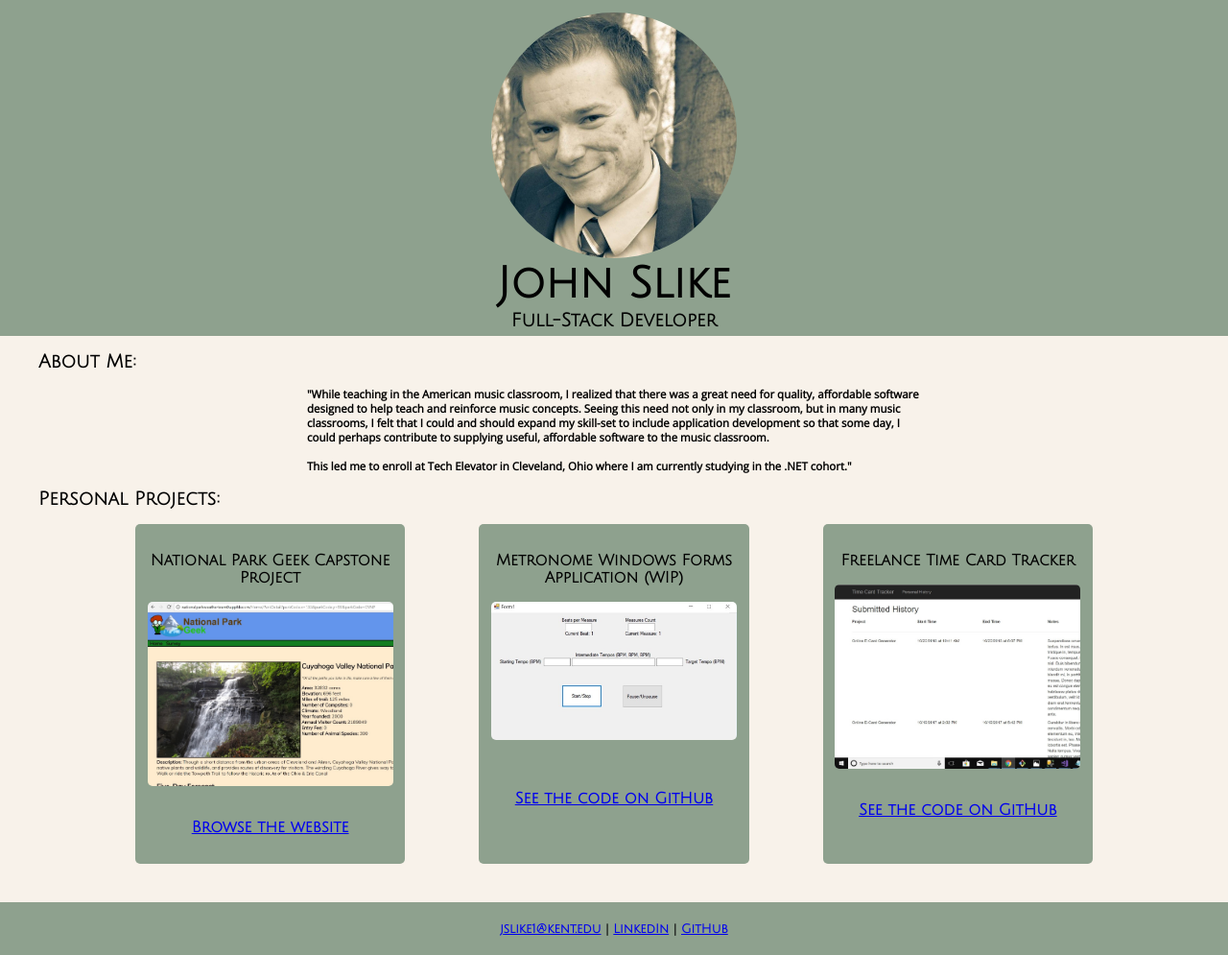
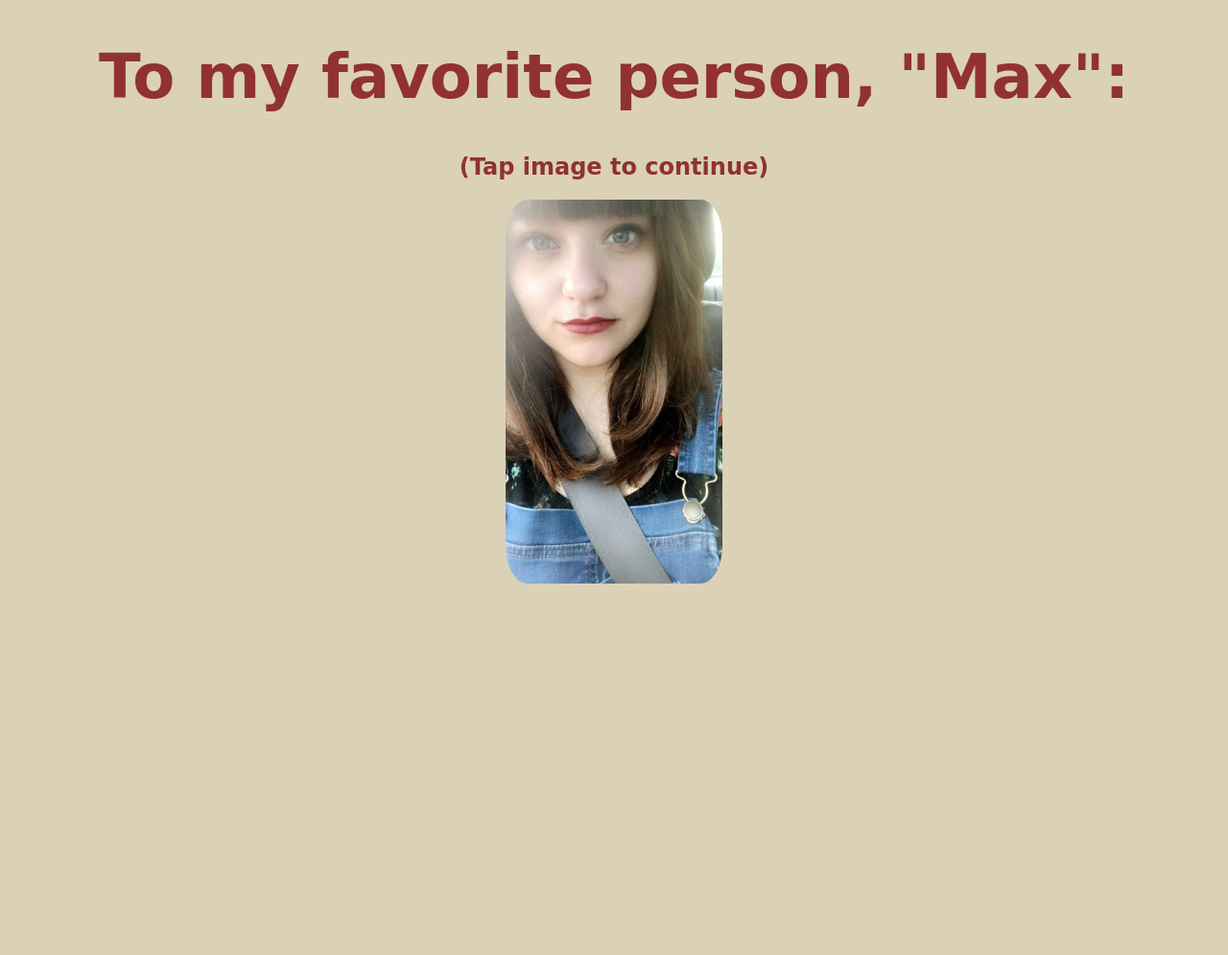
Before and after one commit to Jslike1/jslike1.github.io, a plain HTML site: page index.html in a window 1280 px wide. Shown: the whole page at 96% size. After the commit the page ends 800 px from the top, so only its background shows below. Drawn offline with nearby package versions, Linux system fonts and the light colour scheme; a web font is replaced by a local one.

Commit message:
Valentine's day

```diff
--- a/index.html
+++ b/index.html
@@ -4,45 +4,17 @@
     <meta charset="UTF-8">
     <meta name="viewport" content="width=device-width, initial-scale=1.0">
     <meta http-equiv="X-UA-Compatible" content="ie=edge">
-    <title>John Slike - Developer</title>
     <link rel="stylesheet" href="style.css">
-    <link href="https://fonts.googleapis.com/css?family=Julius+Sans+One|Open+Sans" rel="stylesheet">
+    <link href="https://fonts.googleapis.com/css?family=Felipa" rel="stylesheet">
+    <title>Document</title>
 </head>
-<body>
-    <div class="banner">
-        <img src="SlikeTrumpetWebSquare.jpg" alt="">
-        <h1>John Slike</h1>
-        <h2>Full-Stack Developer</h2>
+<script src="script.js"></script>
+<body style="font-family: 'Felipa', cursive; background-color: rgb(218, 209, 182);">
+    <div class="card">
+        <h1 class="title">To my favorite person, "Max":</h1>
+        <h2 class="instructions">(Tap image to continue)</h2>
+        <img onclick="update()" id="image" src="1.jpg" class="picture">
+        <h1 id="text" class="title"></h1>
     </div>
-
-    <div class = "content">
-        <h2>About Me:</h2>
-        <h4>"While teaching in the American music classroom, I realized that there was a great need for quality, affordable software designed to help teach and reinforce music concepts. Seeing this need not only in my classroom, but in many music classrooms, I felt that I could and should expand my skill-set to include application development so that some day, I could perhaps contribute to supplying useful, affordable software to the music classroom.<br/><br/>This led me to enroll at Tech Elevator in Cleveland, Ohio where I am currently studying in the .NET cohort."</h4>
-
-        <h2>Personal Projects:</h2>
-        <div class = "projects">
-            <div class = "project">
-                <h3>National Park Geek Capstone Project</h3>
-                <img src="NationalParkGeek.jpg" alt="">
-                <h3></br><a href="http://nationalparkweatherteam0.apphb.com/">Browse the website</a></h3>
-            </div>
-            <div class = "project">
-                <h3>Metronome Windows Forms Application (WIP)</h3>
-                <img src="Metronome1.jpg" alt="">
-                <h3></br></br><a href="https://github.com/Jslike1/MetronomeWIP/tree/master/MetronomeWIP">See the code on GitHub</a></h3>
-            </div>
-            <div class = "project">
-                <h3>Freelance Time Card Tracker</h3>
-                <img src="FreelanceTimeCardTracker.jpg" alt="">
-                <h3></br><a href="https://github.com/Jslike1/FreelanceTimeCardTracker">See the code on GitHub</a></h3>
-            </div>
-        </div>
-    </div>
-
-    <div class="footer">
-        <h3><a href="jslike1@kent.edu">jslike1@kent.edu</a> | <a href="https://www.linkedin.com/in/jslike1/">LinkedIn</a> | <a href="https://github.com/Jslike1">GitHub</a></h3>
-    </div>
-
-
 </body>
 </html>
--- /dev/null
+++ b/script.js
@@ -0,0 +1,32 @@
+var counter = 2;
+
+function update() {
+    var image = document.querySelector('#image');
+    var text = document.querySelector('#text');
+    if(counter <= 5)
+    {
+        image.src = '../' + counter + '.jpg';
+    }
+
+    switch(counter)
+    {
+        case 2:
+        text.innerHTML = 'Thank You...'
+        break;
+
+        case 3:
+        text.innerHTML = '...for all...'
+        break;
+
+        case 4:
+        text.innerHTML = 'the memories!'
+        break;
+
+        default:
+        text.innerHTML = 'Happy Valentine`s Day. I love you!'
+        break;
+
+    }
+
+    counter++;
+}
--- a/style.css
+++ b/style.css
@@ -1,103 +1,13 @@
-
-
-
-body {
-    font-family: 'Julius Sans One', sans-serif;
-    margin: 0px;
-    background-color: rgb(248, 242, 234);
+.card {
+    text-align: center;
+    color: rgb(145, 49, 49);
 }
 
-div.banner img {
-    border-radius: 50%;
-    display: block;
-    border-top: 5%;
-    margin-left: auto;
-    margin-right: auto;
-    max-width: 20%;
-    height: auto;
-    padding: 0px 0px 0px 0px;
+.title {
+    font-size: 5vw;
 }
 
-div.banner {
-    background-color: rgb(142, 161, 142);
-    text-align: center;
-    margin: 0px;
-    padding-top: 1%
+.picture {
+    max-height: 50vh;
+    border-radius: 10%
 }
-
-div.banner h1 {
-    font-size: 3.5vw;
-    padding: 0px 0px 0vw 0px;
-    margin-bottom: .25vh;
-    margin-top: .25vh;
-}
-
-div.banner h2 {
-    font-size: 1.5vw;
-    padding: 0px 0px .5vw 0px;
-    margin-top: .25vw;
-}
-
-div.footer {
-    background-color: rgb(142, 161, 142);
-    width:100%;
-    margin-top: 5vh;
-    padding: 1vh 0px 1vh 0px;
-    text-align: center
-}
-
-div.footer h3 {
-    font-size: 1vw;
-
-}
-
-div.content h2 {
-    padding: 0px 0px 0px 5vh;
-    font-size: 1.5vw;
-
-}
-
-div.content h4 {
-    font-family: 'Open Sans', sans-serif;
-    font-size: .9vw;
-    padding: 0px 25% 0px 25%;
-
-}
-
-div.project {
-
-    width: 20vw;
-    margin: 0px 3vw 0px 3vw;
-    vertical-align: top;
-    text-align: center;
-    border-radius: 5px;
-    padding: 1vw;
-
-
-    background-color: rgb(142, 161, 142);
-
-
-}
-
-div.projects {
-    display: flex;
-    flex-direction: row;
-    text-align: center;
-    margin-top: 1.5vh;
-    justify-content: center;
-}
-
-div.projects img {
-
-    display: block;
-    max-width:100%;
-    max-height:100%;
-    border: 1vw;
-    border-radius: 5px;
-}
-
-div.projects h3 {
-    text-align: center;
-    font-size: 1.25vw;
-
-}
```
Also changed, not shown: 1.jpg (added), 2.jpg (added), 3.jpg (added), 5.jpg (added), FreelanceTimeCardTracker.jpg (deleted), Metronome.jpg (deleted), Metronome1.jpg (deleted), NationalParkGeek.jpg (deleted), PlaceHolder.jpg (deleted), SlikeTrumpet.jpg (deleted), SlikeTrumpetWeb.jpg (deleted), SlikeTrumpetWebSquare.jpg (deleted), VendingMachine.jpg (deleted), 2 other files.
